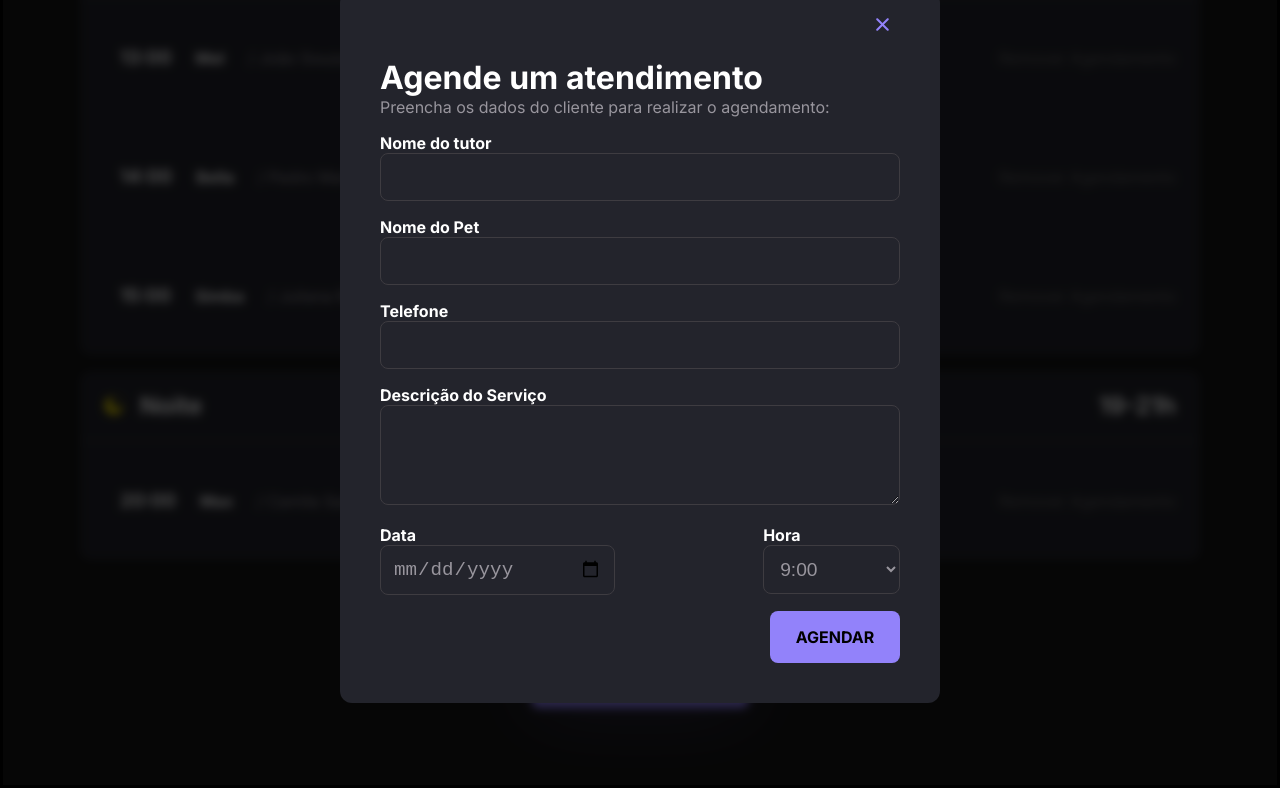
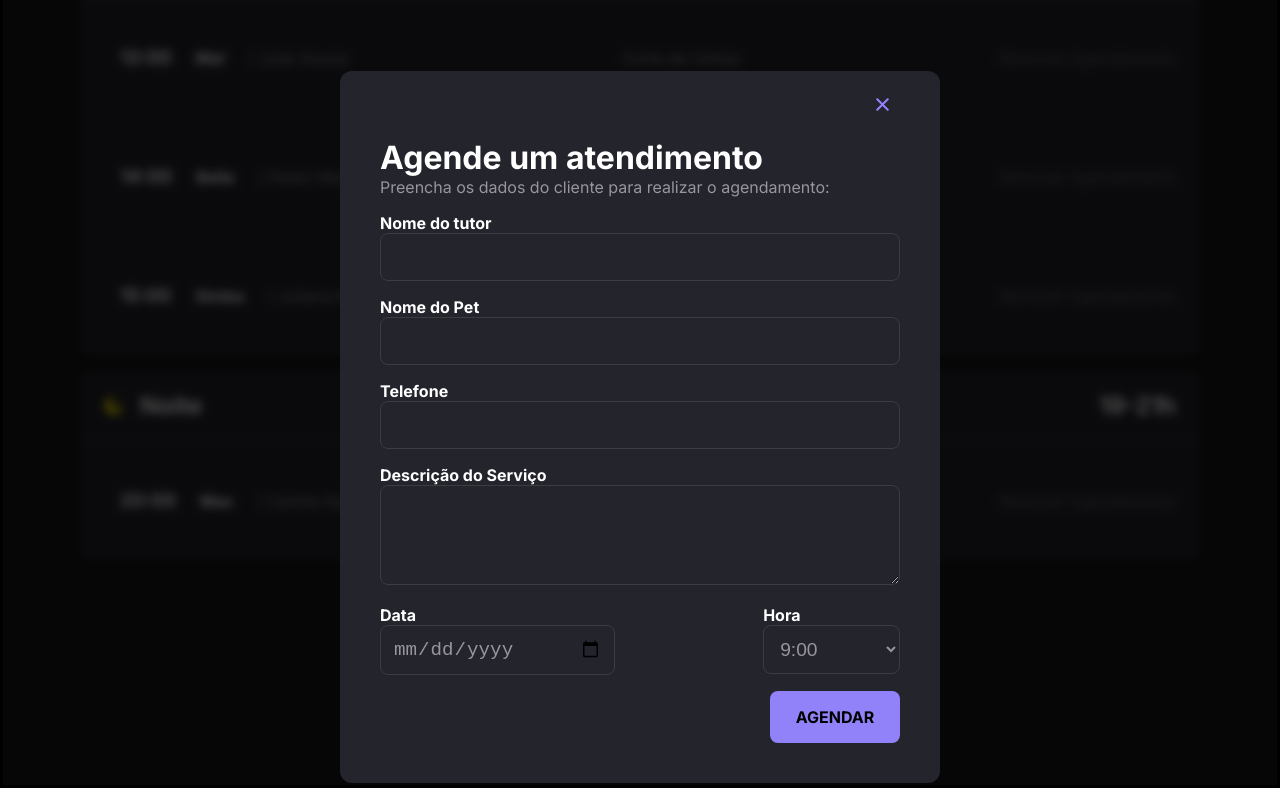
Before and after one commit to GustavoMiguelk/petshop, a plain HTML site: page index.html in a window 1280 px wide. Both pictures are taken after a click on the button "NOVO AGENDAMENTO". Shown: the part 504-1292 px from the top of the page. Drawn offline with Linux system fonts and the light colour scheme.

Commit message:
HTML e CSS Finalizado

```diff
--- a/src/styles/modal.css
+++ b/src/styles/modal.css
@@ -1,4 +1,6 @@
 dialog{
+    padding-top: 5rem;
+    padding-inline: 1rem;
     position: fixed;
     z-index: 1;
     left: 0;
```
